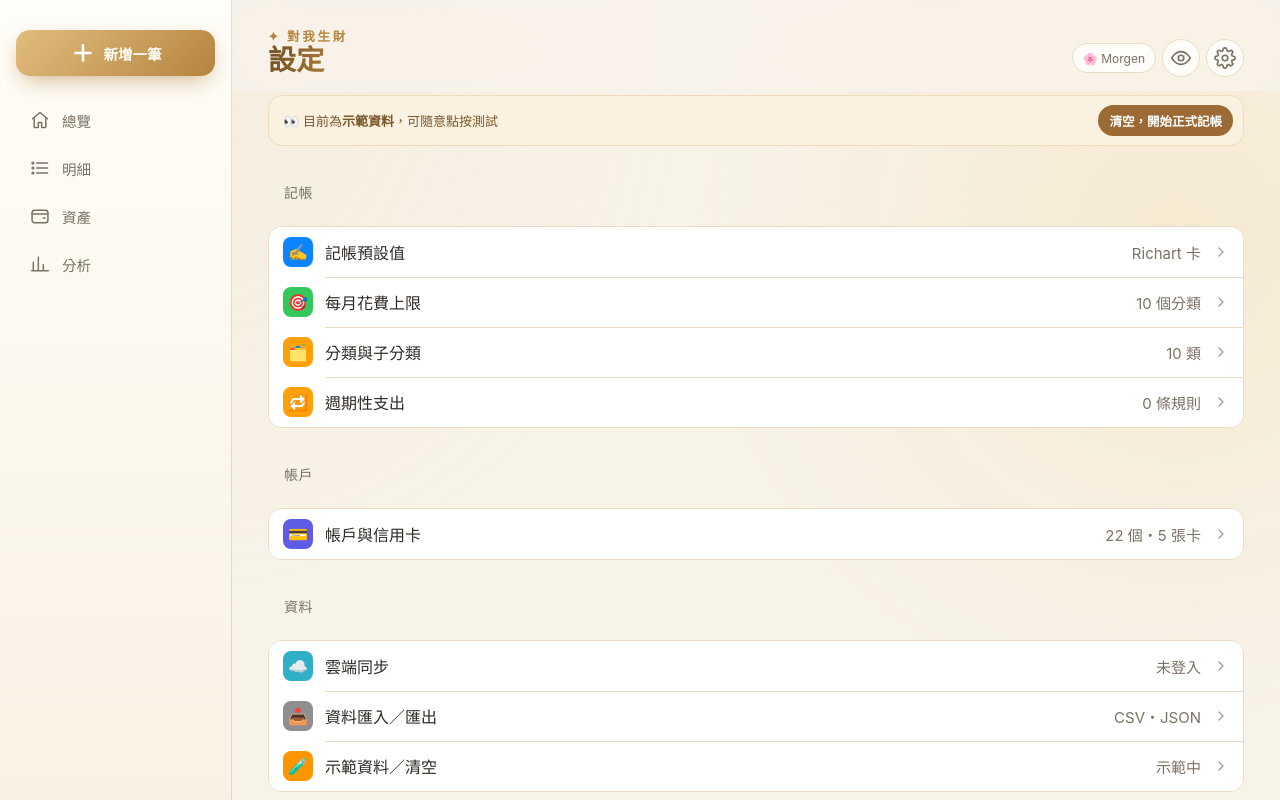
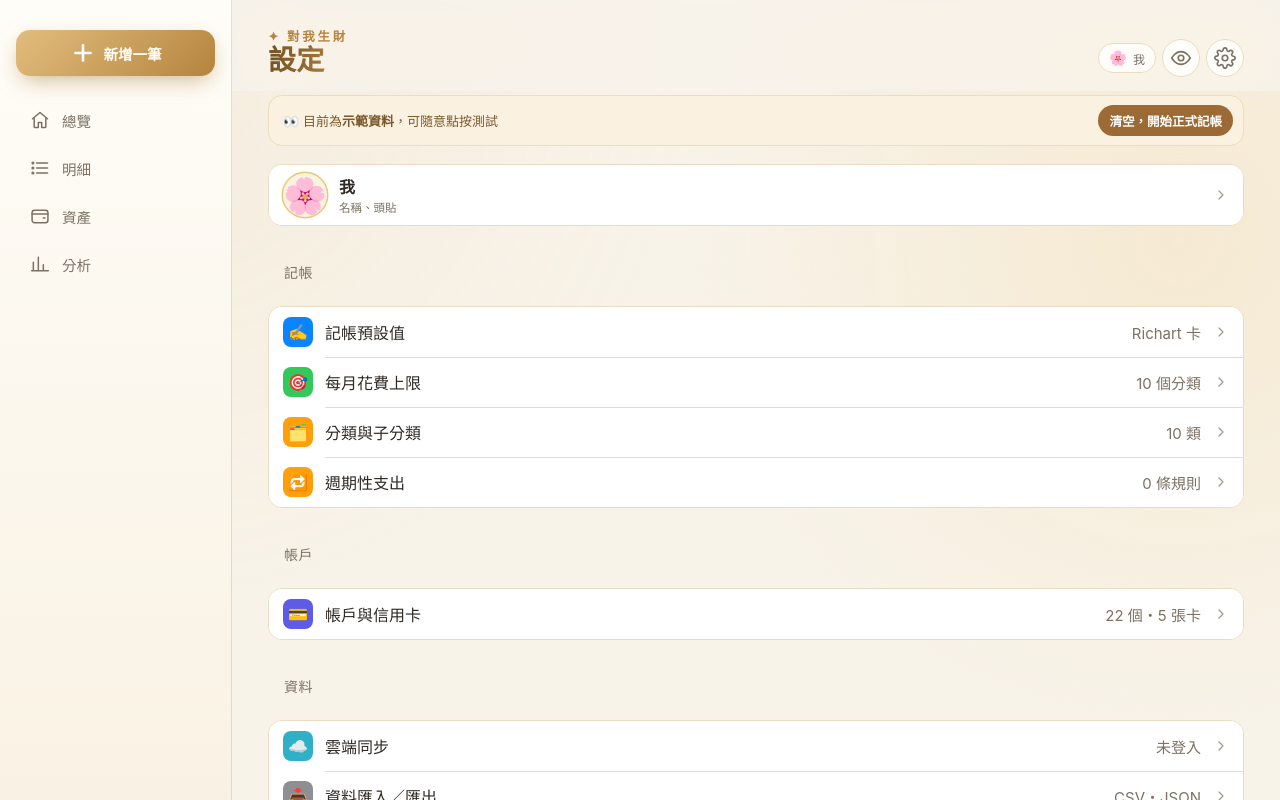
Before and after one commit to morgentsai/duiwo-shengcai, a React (Vite) app: page /#home in a window 1280 px wide. Both pictures are taken after a click on the button 1225 px from the left and 58 px from the top of the page. Shown: the top 800 px of the page. Built offline with nearby package versions, Linux system fonts and the light colour scheme.

Commit message:
新增個人檔案：自訂顯示名稱與頭貼
Co-Authored-By: Claude Opus 5.5 <noreply@anthropic.com>
Claude-Session: https://claude.ai/code/session_01Hub8qugKNjm7fF21rrw6nc

```diff
--- a/public/sw.js
+++ b/public/sw.js
@@ -1,5 +1,5 @@
 // 簡易離線快取：導覽請求走網路優先，靜態資源走快取優先；/api 一律不快取
-const CACHE = 'duiwo-shengcai-v4'
+const CACHE = 'duiwo-shengcai-v5'
 self.addEventListener('install', (e) => {
   e.waitUntil(caches.open(CACHE).then((c) => c.addAll(['./', './manifest.webmanifest', './icon-192.png'])))
   self.skipWaiting()
--- a/src/App.tsx
+++ b/src/App.tsx
@@ -7,12 +7,11 @@ import { Assets } from './pages/Assets'
 import { Analytics } from './pages/Analytics'
 import { SETTINGS_TITLES, Settings } from './pages/Settings'
 import type { SettingsSub } from './pages/Settings'
+import { Avatar, useProfile } from './components/Profile'
 import { TxEditor } from './components/TxEditor'
 import { BurstLayer } from './components/Burst'
 import { IconChart, IconEye, IconEyeOff, IconGear, IconHome, IconList, IconPlus, IconWallet } from './components/icons'
 
-/** 目前登入的帳號身分（顯示在上方） */
-const ACCOUNT_NAME = 'Morgen'
 
 type Tab = 'home' | 'tx' | 'assets' | 'analytics' | 'settings'
 const TITLES: Record<Tab, string> = { home: '總覽', tx: '記帳明細', assets: '資產與負債', analytics: '分析', settings: '設定' }
@@ -61,6 +60,7 @@ function Shell() {
     window.scrollTo({ top: 0 })
   }, [tab, sub])
   /** 進設定子頁用 hash（會留下瀏覽紀錄，手機返回手勢可回上一層） */
+  const me = useProfile()
   const goSettings = useCallback((s?: SettingsSub) => { location.hash = `settings${s ? `/${s}` : ''}` }, [])
 
   const openTx = useCallback((t?: Tx, date?: string) => {
@@ -88,7 +88,7 @@ function Shell() {
             <h1>{TITLES[tab]}</h1>
           </div>
           <div className="top-actions">
-            <span className="who" title="目前登入的帳號">🌸 {ACCOUNT_NAME}</span>
+            <button className="who" title="個人檔案" onClick={() => goSettings('profile')}><Avatar size={18} /> {me.name}</button>
             <button className="icon-btn" onClick={() => setHidden(!hidden)} aria-label={hidden ? '顯示金額' : '隱藏金額'} title={hidden ? '顯示金額' : '隱藏金額'}>
               {hidden ? <IconEyeOff /> : <IconEye />}
             </button>
--- /dev/null
+++ b/src/components/Profile.tsx
@@ -0,0 +1,90 @@
+import { useRef, useState } from 'react'
+import { useStore } from '../store'
+
+export const AVATAR_EMOJIS = ['🌸', '🪙', '💰', '🐷', '🦊', '🐱', '🐶', '🐰', '🐻', '🌻', '🍀', '⭐', '🌙', '☕', '🎀', '💎']
+
+/** 目前要顯示的名稱與頭像（沒設定時用 Google 帳號名稱或預設值） */
+export function useProfile() {
+  const { state, userEmail } = useStore()
+  const p = state.profile ?? {}
+  const name = p.name?.trim() || (userEmail ? userEmail.split('@')[0] : '我')
+  return { name, emoji: p.emoji || '🌸', photo: p.photo }
+}
+
+export function Avatar({ size = 22 }: { size?: number }) {
+  const { emoji, photo } = useProfile()
+  return photo
+    ? <img className="avatar-img" src={photo} alt="" style={{ width: size, height: size }} />
+    : <span className="avatar-emoji" style={{ fontSize: size * 0.8, width: size, height: size }}>{emoji}</span>
+}
+
+/** 把選到的圖片裁成正方形並縮到 160px，回傳 JPEG data URL（約 10KB，可一起同步） */
+function shrink(file: File): Promise<string> {
+  return new Promise((res, rej) => {
+    const img = new Image()
+    const url = URL.createObjectURL(file)
+    img.onload = () => {
+      const S = 160
+      const c = document.createElement('canvas')
+      c.width = S; c.height = S
+      const k = Math.min(img.width, img.height)
+      c.getContext('2d')!.drawImage(img, (img.width - k) / 2, (img.height - k) / 2, k, k, 0, 0, S, S)
+      URL.revokeObjectURL(url)
+      res(c.toDataURL('image/jpeg', 0.82))
+    }
+    img.onerror = () => { URL.revokeObjectURL(url); rej(new Error('讀不到這張圖片')) }
+    img.src = url
+  })
+}
+
+export function ProfileCard() {
+  const { state, setProfile, flash } = useStore()
+  const { name } = useProfile()
+  const p = state.profile ?? {}
+  const [draft, setDraft] = useState(p.name ?? '')
+  const fileRef = useRef<HTMLInputElement>(null)
+
+  const onFile = async (f?: File) => {
+    if (!f) return
+    try {
+      setProfile({ photo: await shrink(f) })
+      flash('頭貼已更新')
+    } catch (e) {
+      flash((e as Error).message)
+    }
+  }
+  const saveName = () => {
+    const v = draft.trim().slice(0, 20)
+    setProfile({ name: v || undefined })
+    flash(v ? `顯示名稱改為「${v}」` : '已改回預設名稱')
+  }
+
+  return (
+    <section className="card profile-card">
+      <div className="profile-hero">
+        <Avatar size={84} />
+        <div className="profile-name">{name}</div>
+      </div>
+
+      <h3 className="pref-h">顯示名稱</h3>
+      <div className="list-actions">
+        <input className="input" value={draft} maxLength={20} placeholder={name} onChange={(e) => setDraft(e.target.value)} onKeyDown={(e) => e.key === 'Enter' && saveName()} />
+        <button className="btn small primary" onClick={saveName}>儲存</button>
+      </div>
+
+      <h3 className="pref-h">頭貼</h3>
+      <div className="list-actions">
+        <button className="btn small primary" onClick={() => fileRef.current?.click()}>上傳照片</button>
+        {p.photo && <button className="btn small ghost" onClick={() => setProfile({ photo: undefined })}>移除照片</button>}
+        <input ref={fileRef} type="file" accept="image/*" hidden onChange={(e) => { onFile(e.target.files?.[0]); e.target.value = '' }} />
+      </div>
+      <p className="muted tiny">{p.photo ? '目前使用照片；移除後會顯示下面選的圖示。' : '或選一個圖示：'}</p>
+      <div className="emoji-grid">
+        {AVATAR_EMOJIS.map((e) => (
+          <button key={e} className={`emoji-opt ${!p.photo && (p.emoji || '🌸') === e ? 'on' : ''}`} onClick={() => setProfile({ emoji: e, photo: undefined })} aria-label={`使用 ${e}`}>{e}</button>
+        ))}
+      </div>
+      <p className="muted tiny">名稱與頭貼會跟著雲端同步，換手機或電腦登入同一個 Google 帳號都會看到。</p>
+    </section>
+  )
+}
--- a/src/pages/Settings.tsx
+++ b/src/pages/Settings.tsx
@@ -11,12 +11,13 @@ import { DataCard, DemoCard, SyncCard, TemplateCard } from '../components/Settin
 import { AccountEditor } from './Assets'
 import { CatManager } from '../components/CatEditor'
 import { BankBadge } from '../components/ui'
+import { Avatar, ProfileCard, useProfile } from '../components/Profile'
 import { IconChevron, IconChevronL, IconStar } from '../components/icons'
 
 export const APP_VERSION = '3.2.0'
-export type SettingsSub = 'prefs' | 'budget' | 'accounts' | 'cats' | 'recur' | 'sync' | 'data' | 'demo' | 'about'
+export type SettingsSub = 'profile' | 'prefs' | 'budget' | 'accounts' | 'cats' | 'recur' | 'sync' | 'data' | 'demo' | 'about'
 export const SETTINGS_TITLES: Record<SettingsSub, string> = {
-  prefs: '記帳預設值', budget: '每月花費上限', accounts: '帳戶與信用卡', cats: '分類與子分類', recur: '週期性支出',
+  profile: '個人檔案', prefs: '記帳預設值', budget: '每月花費上限', accounts: '帳戶與信用卡', cats: '分類與子分類', recur: '週期性支出',
   sync: '雲端同步', data: '資料匯入／匯出', demo: '示範資料', about: 'App 資訊',
 }
 const COLORS = ['#0A84FF', '#34C759', '#FF9F0A', '#FF3B30', '#BF5AF2', '#5E5CE6', '#30B0C7', '#A2845E', '#8E8E93']
@@ -41,8 +42,16 @@ export function Settings({ sub, go }: { sub?: SettingsSub; go: (sub?: SettingsSu
   const pay = state.accounts.find((a) => a.id === P.payId)?.name ?? '—'
   const limits = Object.values(state.budgets).filter((v) => v > 0).length
   const cards = state.accounts.filter((a) => a.kind === 'card').length
+  const me = useProfile()
   return (
     <div className="page settings">
+      <div className="set-group">
+        <button className="set-row profile-row" onClick={() => go('profile')}>
+          <Avatar size={44} />
+          <span className="set-title"><b>{me.name}</b><span className="muted tiny">名稱、頭貼</span></span>
+          <IconChevron className="chev" size={16} />
+        </button>
+      </div>
       <div className="set-group-h">記帳</div>
       <div className="set-group">
         <Row icon="✍️" color="#0A84FF" title="記帳預設值" detail={pay} onClick={() => go('prefs')} />
@@ -87,6 +96,7 @@ function SubView({ sub, back }: { sub: SettingsSub; back: () => void }) {
     <div className="page settings">
       <button className="set-back" onClick={back}><IconChevronL size={18} /> 設定</button>
       <h2 className="set-sub-title">{SETTINGS_TITLES[sub]}</h2>
+      {sub === 'profile' && <ProfileCard />}
       {sub === 'prefs' && <EntryPrefsCard standalone />}
       {sub === 'recur' && <RecurSettings />}
       {sub === 'budget' && (
--- a/src/theme.css
+++ b/src/theme.css
@@ -307,3 +307,21 @@ html { background: var(--bg); }
 .brand-row { display: flex; align-items: center; gap: 8px; flex-wrap: wrap; }
 .who { font-size: 12px; padding: 3px 10px; border-radius: 999px; background: var(--card); border: 1px solid var(--line); color: var(--sub); }
 .top-actions .who { align-self: center; height: 30px; display: inline-flex; align-items: center; }
+
+/* 個人檔案 */
+.who { gap: 6px; cursor: pointer; }
+.avatar-img { border-radius: 50%; object-fit: cover; display: inline-block; flex: none; box-shadow: 0 0 0 1.5px #E9C77A; }
+.avatar-emoji { display: inline-flex; align-items: center; justify-content: center; line-height: 1; flex: none; }
+.profile-row .set-title { display: flex; flex-direction: column; gap: 2px; }
+.profile-row .avatar-emoji { background: #FBF3E1; border-radius: 50%; box-shadow: 0 0 0 1.5px #E9C77A; }
+.profile-hero { display: flex; flex-direction: column; align-items: center; gap: 10px; padding: 8px 0 14px; }
+.profile-hero .avatar-emoji { background: radial-gradient(circle, #FFF6DC, #F3DDA6); border-radius: 50%; box-shadow: 0 0 0 3px #E9C77A, 0 0 24px rgba(233,180,80,.45); }
+.profile-hero .avatar-img { box-shadow: 0 0 0 3px #E9C77A, 0 0 24px rgba(233,180,80,.45); }
+.profile-name { font-size: 20px; font-weight: 700; color: #8A6420; }
+.profile-card .input { flex: 1; min-width: 0; }
+.emoji-grid { display: grid; grid-template-columns: repeat(8, 1fr); gap: 6px; margin: 8px 0 10px; }
+.emoji-opt { aspect-ratio: 1; font-size: 22px; border-radius: 12px; background: #FBF7EE; border: 1px solid var(--line); }
+.emoji-opt.on { background: #FFF1CC; border-color: #D9A441; box-shadow: 0 0 0 2px #F0CF7E; }
+.profile-card .input { height: 42px; border: 1px solid var(--line); border-radius: 10px; padding: 0 12px; background: #fff; font-size: 16px; -webkit-appearance: none; appearance: none; }
+.profile-card .input:focus { outline: none; border-color: #D9A441; box-shadow: 0 0 0 3px #F0CF7E55; }
+.profile-card .list-actions { display: flex; gap: 8px; align-items: center; flex-wrap: wrap; }
```
Also changed, not shown: src/store.tsx (+5 -4 lines), src/types.ts (+9 -0 lines), 1 other file (tests, documents, lock files or other folders).
